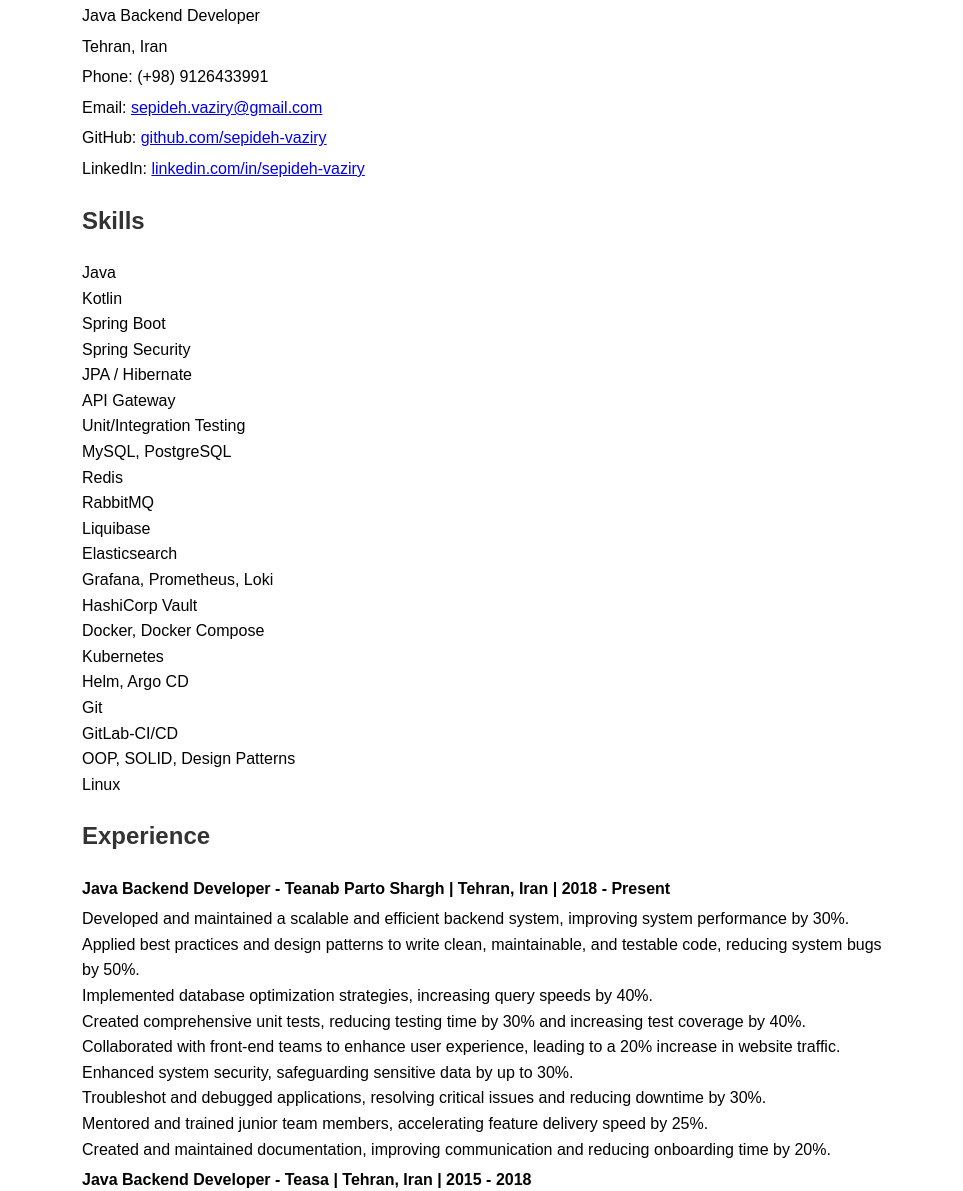
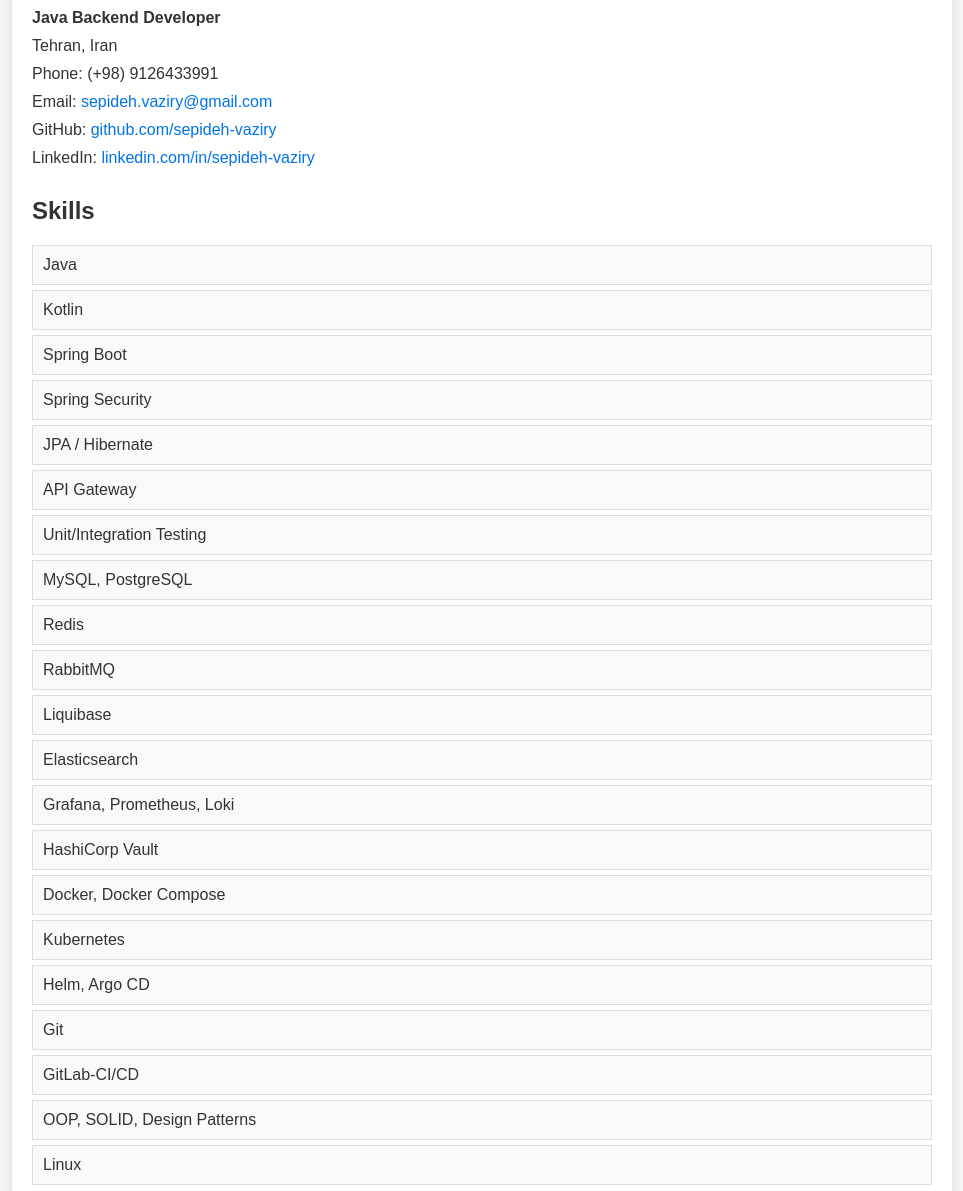
Before and after one commit to sepideh-vaziry/sepideh-vaziry.github.io, a plain HTML site: page index.html in a window 1280 px wide. Shown: the part 123-1314 px from the top of the page, without its empty margins (158-1121 px from the left). Drawn offline with Linux system fonts and the light colour scheme.

Commit message:
Create index.html

```diff
--- a/index.html
+++ b/index.html
@@ -6,14 +6,18 @@
     <title>Resume - Sepideh Vaziry</title>
     <style>
         body {
-            font-family: Arial, sans-serif;
+            font-family: 'Arial', sans-serif;
             margin: 0;
-            padding: 20px;
-            line-height: 1.6;
+            padding: 0;
+            background-color: #f4f4f4;
+            color: #333;
         }
         .container {
-            max-width: 800px;
-            margin: 0 auto;
+            max-width: 900px;
+            margin: 20px auto;
+            padding: 20px;
+            background-color: #fff;
+            box-shadow: 0 0 10px rgba(0, 0, 0, 0.1);
         }
         h1, h2 {
             color: #333;
@@ -23,14 +27,36 @@
             padding-bottom: 10px;
         }
         .contact-info, .skills, .experience, .projects, .education, .languages {
-            margin-bottom: 20px;
+            margin-bottom: 30px;
         }
         .contact-info p, .skills ul, .experience ul, .projects ul, .education p, .languages p {
-            margin: 5px 0;
+            margin: 10px 0;
         }
         .skills ul, .experience ul, .projects ul {
             list-style-type: none;
             padding: 0;
+        }
+        .skills ul li, .experience ul li, .projects ul li {
+            background: #f9f9f9;
+            margin-bottom: 5px;
+            padding: 10px;
+            border: 1px solid #ddd;
+        }
+        .experience ul li ul, .projects ul li ul {
+            margin-top: 10px;
+        }
+        .experience ul li ul li, .projects ul li ul li {
+            background: #fff;
+            border: none;
+            margin: 0;
+            padding: 0;
+        }
+        .contact-info a {
+            color: #0073e6;
+            text-decoration: none;
+        }
+        .contact-info a:hover {
+            text-decoration: underline;
         }
     </style>
 </head>
@@ -38,7 +64,7 @@
     <div class="container">
         <h1>Sepideh Vaziry</h1>
         <div class="contact-info">
-            <p>Java Backend Developer</p>
+            <p><strong>Java Backend Developer</strong></p>
             <p>Tehran, Iran</p>
             <p>Phone: (+98) 9126433991</p>
             <p>Email: <a href="mailto:sepideh.vaziry@gmail.com">sepideh.vaziry@gmail.com</a></p>
```
